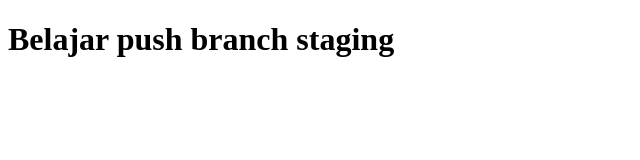
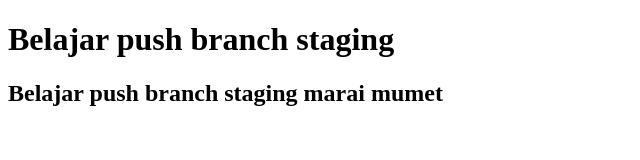
Before and after one commit to Cahya-budi/belajar-niomic-, a plain HTML site: page header.html in a window 1280 px wide. Shown: the whole page, without its empty margins (0-640 px from the left). Drawn offline with Linux system fonts and the light colour scheme.

Commit message:
add_h2_belajar push branch staging marai mumet

```diff
--- a/header.html
+++ b/header.html
@@ -6,5 +6,6 @@
   </head>
   <body>
 <h1>Belajar push branch staging</h1>
+<h2>Belajar push branch staging marai mumet</h2>
   </body>
 </html>
```
